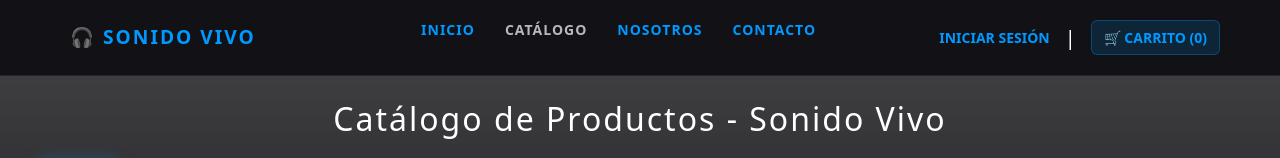
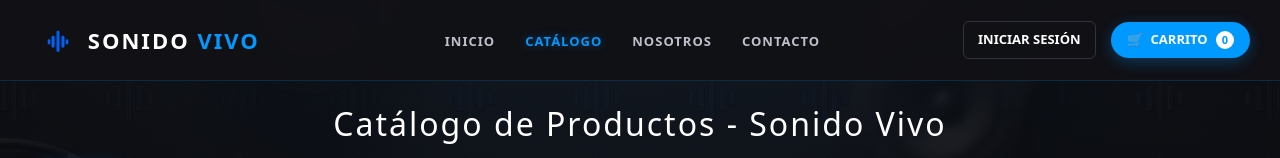
Before and after one commit to alexci1/tienda-sonido-vivo, a React (Vite) app: page /categories in a window 1280 px wide. Shown: the top 158 px of the page. Built offline with nearby package versions, Linux system fonts and the light colour scheme; some icons are missing.

Commit message:
Rediseño la barra de navegación y el panel de administración
Actualización la navegación y el panel de administración con un diseño de estilo tecnológico moderno, añade un fondo que ocupe toda la página y oculta el carrito para los administradores y los vendedores.

```diff
--- a/src/components/Navbar.jsx
+++ b/src/components/Navbar.jsx
@@ -11,78 +11,68 @@ export default function Navbar({ cantidadCarrito }) {
     navigate('/login');
   };
 
+  // Verificamos si el usuario activo es Admin o Vendedor
+  const esPersonalInterno = sesion?.rol === 'Administrador' || sesion?.rol === 'Vendedor';
+
   return (
-    <header>
-      <nav className="nav-bar">
+    <header className="navbar-modern-header">
+      <nav className="nav-bar-modern">
         <div className="logo">
-          <Link to="/">
-            <span style={{ fontWeight: 'bold', fontSize: '1.2rem' }}>🎧 SONIDO VIVO</span>
+          <Link to="/" className="logo-brand">
+            <img
+              src="/images/icon/icon-sonido-vivo.png"
+              alt="Sonido Vivo Logo"
+              className="navbar-logo-img"
+            />
+            <span>
+              <span style={{ color: '#ffffff' }}>SONIDO</span>{' '}
+              <span style={{ color: '#0099ff' }}>VIVO</span>
+            </span>
           </Link>
         </div>
 
-        <ul className="nav-links">
-          <li>
-            <NavLink to="/" end>INICIO</NavLink>
-          </li>
-          <li>
-            <NavLink to="/categories">CATÁLOGO</NavLink> {/* Unifica productos y categorías aquí */}
-          </li>
-          <li>
-            <NavLink to="/nosotros">NOSOTROS</NavLink>
-          </li>
-          <li>
-            <NavLink to="/contacto">CONTACTO</NavLink>
-          </li>
+        <ul className="nav-links-modern">
+          <li><NavLink to="/" end>INICIO</NavLink></li>
+          <li><NavLink to="/categories">CATÁLOGO</NavLink></li>
+          <li><NavLink to="/nosotros">NOSOTROS</NavLink></li>
+          <li><NavLink to="/contacto">CONTACTO</NavLink></li>
         </ul>
 
-        <div className="nav-actions">
+        <div className="nav-actions-modern">
           {sesion ? (
             <>
-              {/* Si es Admin o Vendedor, muestra acceso al Panel */}
-              {(sesion.rol === 'Administrador' || sesion.rol === 'Vendedor') && (
-                <>
-                  <Link to="/admin" className="login-link" style={{ color: '#ffc107', fontWeight: 'bold' }}>
-                    <span>PANEL ({sesion.rol.toUpperCase()})</span>
-                  </Link>
-                  <span className="separator">|</span>
-                </>
+              {/* Si es Admin o Vendedor, muestra acceso al Panel estilizado */}
+              {esPersonalInterno && (
+                <Link to="/admin" className="badge-admin">
+                  ⚙️ PANEL ({sesion.rol.toUpperCase()})
+                </Link>
               )}
 
-              {/* Muestra el nombre/usuario activo */}
-              <span style={{ fontSize: '0.9rem', color: '#0d6efd', fontWeight: 'bold' }}>
-                👤 {sesion.nombre || sesion.usuario}
-              </span>
+              {/* Saludo y rol del usuario con diseño tech */}
+              <div className="user-badge-container">
+                <span className="user-name">👤 {sesion.nombre || sesion.usuario}</span>
+                <span className="user-role-tag">{sesion.rol}</span>
+              </div>
 
-              <span className="separator">|</span>
-
-              {/* Botón Salir */}
-              <button
-                onClick={handleCerrarSesion}
-                className="login-link"
-                style={{
-                  background: 'none',
-                  border: 'none',
-                  cursor: 'pointer',
-                  color: '#dc3545',
-                  fontWeight: 'bold',
-                  padding: 0,
-                  fontFamily: 'inherit'
-                }}
-              >
+              {/* Botón Salir rediseñado */}
+              <button onClick={handleCerrarSesion} className="btn-logout-tech">
                 SALIR
               </button>
             </>
           ) : (
-            <Link to="/login" className="login-link">
-              <span>INICIAR SESIÓN</span>
+            <Link to="/login" className="btn-login">
+              INICIAR SESIÓN
             </Link>
           )}
 
-          <span className="separator">|</span>
-
-          <Link to="/carrito" className="cart-link">
-            <span>🛒 CARRITO ({cantidadCarrito})</span>
-          </Link>
+          {/* El carrito se oculta automáticamente si es Administrador o Vendedor */}
+          {!esPersonalInterno && (
+            <Link to="/carrito" className="cart-pill">
+              <span>🛒</span>
+              <span className="cart-text">CARRITO</span>
+              <span className="cart-badge">{cantidadCarrito}</span>
+            </Link>
+          )}
         </div>
       </nav>
     </header>
--- a/src/main.css
+++ b/src/main.css
@@ -1,6 +1,6 @@
 @import url('https://fonts.googleapis.com/css2?family=Montserrat:ital,wght@0,100..900;1,100..900&family=Roboto:ital,wght@0,100..900;1,100..900&display=swap');
 
-* {
+{
 margin: 0;
 padding: 0;
 box-sizing: border-box;
@@ -13,24 +13,26 @@ html {
 body {
 font-family: 'Montserrat', sans-serif;
 background-color: #0b0b0f;
+/* Imagen de fondo única que cubre toda la pantalla de forma fluida */
+background-image:
+linear-gradient(
+to bottom,
+rgba(11, 11, 15, 0.82) 0%,
+
+rgba(11, 11, 15, 0.90) 50%,
+
+rgba(11, 11, 15, 0.96) 100%
+
+),
+url('/images/background-pattern.jpg');
+background-repeat: no-repeat;
+background-size: cover;
+background-position: center;
+background-attachment: fixed;
 color: #ffffff;
 min-height: 100vh;
 display: flex;
 flex-direction: column;
-    background-image:
-        linear-gradient(to bottom,
-            rgba(11, 11, 15, 0.0) 0%,
-            rgba(11, 11, 15, 0.4) 40%,
-            rgba(11, 11, 15, 0.9) 70%,
-            #0b0b0f 95%),
-        linear-gradient(to bottom,
-            rgba(11, 11, 15, 0.75) 0%,
-            rgba(11, 11, 15, 0.85) 50%,
-            rgba(11, 11, 15, 0.95) 100%);
-    background-size: cover;
-    background-position: center top;
-    background-repeat: no-repeat;
-    background-attachment: fixed;
 }
 
 .app-container {
@@ -252,7 +254,7 @@ header {
 box-shadow: 0 0 15px rgba(0, 153, 255, 0.4);
 }
 
-/* Ajustes para tablas y componentes de Bootstrap en tema oscuro (Alta Legibilidad) */
+/* Ajustes para tablas y componentes de Bootstrap en tema oscuro */
 .table {
 color: #ffffff !important;
 background-color: #15151c !important;
@@ -439,7 +441,7 @@ header {
 box-shadow: 0 0 15px rgba(0, 153, 255, 0.4);
 }
 
-/* --- ESTILOS PARA MENSAJES DE ERROR Y ÉXITO --- */
+/* --- MENSAJES DE ERROR Y ÉXITO --- */
 .mensaje {
 margin-top: 15px;
 padding: 12px;
@@ -461,7 +463,7 @@ header {
 border: 1px solid rgba(34, 197, 94, 0.4);
 }
 
-/* --- PANEL ADMINISTRADOR (KPIs Y TEXTOS CLAROS) --- */
+/* --- PANEL ADMINISTRADOR --- */
 .panel {
 max-width: 1100px;
 margin: 40px auto;
@@ -670,7 +672,6 @@ header {
 font-size: 14px;
 font-weight: 600;
 color: #22c55e;
-    /* Verde brillante para indicar stock disponible */
 }
 
 .product-detail-actions {
@@ -722,7 +723,311 @@ header {
 box-shadow: 0 0 15px rgba(0, 153, 255, 0.3);
 }
 
-/* Responsividad para móviles */
+/* --- NAVBAR MODERN TECH --- */
+.navbar-modern-header {
+background-color: rgba(17, 17, 22, 0.95);
+backdrop-filter: blur(10px);
+border-bottom: 1px solid rgba(0, 153, 255, 0.2);
+position: sticky;
+top: 0;
+z-index: 1050;
+}
+
+.nav-bar-modern {
+max-width: 1300px;
+margin: 0 auto;
+height: 80px;
+display: flex;
+align-items: center;
+justify-content: space-between;
+padding: 0 30px;
+}
+
+.logo-brand {
+color: #0099ff !important;
+font-size: 1.25rem;
+font-weight: 800;
+letter-spacing: 2px;
+text-decoration: none;
+display: flex;
+align-items: center;
+gap: 10px;
+}
+
+.navbar-logo-img {
+height: 32px;
+width: auto;
+object-fit: contain;
+}
+
+.nav-links-modern {
+display: flex;
+list-style: none;
+gap: 30px;
+margin: 0;
+}
+
+.nav-links-modern a {
+color: #c0c0cc;
+text-decoration: none;
+font-size: 13px;
+font-weight: 700;
+letter-spacing: 1px;
+transition: 0.3s;
+}
+
+.nav-links-modern a:hover,
+.nav-links-modern a.active {
+color: #0099ff;
+text-shadow: 0 0 10px rgba(0, 153, 255, 0.4);
+}
+
+.nav-actions-modern {
+display: flex;
+align-items: center;
+gap: 15px;
+}
+
+.badge-admin {
+background-color: rgba(255, 193, 7, 0.15);
+color: #ffc107 !important;
+border: 1px solid rgba(255, 193, 7, 0.3);
+padding: 6px 12px;
+border-radius: 6px;
+font-size: 12px;
+font-weight: bold;
+text-decoration: none;
+}
+
+.user-badge-container {
+display: flex;
+flex-direction: column;
+align-items: flex-end;
+line-height: 1.2;
+}
+
+.user-name {
+font-size: 13px;
+color: #ffffff;
+font-weight: 700;
+}
+
+.user-role-tag {
+font-size: 10px;
+color: #0099ff;
+text-transform: uppercase;
+letter-spacing: 0.5px;
+font-weight: 600;
+}
+
+.btn-logout-tech {
+background-color: rgba(239, 68, 68, 0.1);
+border: 1px solid rgba(239, 68, 68, 0.3);
+color: #f87171;
+padding: 6px 12px;
+border-radius: 6px;
+font-weight: 700;
+font-size: 12px;
+cursor: pointer;
+transition: 0.3s;
+}
+
+.btn-logout-tech:hover {
+background-color: #ef4444;
+color: #ffffff;
+border-color: #ef4444;
+box-shadow: 0 0 10px rgba(239, 68, 68, 0.4);
+}
+
+.btn-login {
+color: #ffffff !important;
+text-decoration: none;
+font-size: 13px;
+font-weight: 700;
+padding: 8px 14px;
+border: 1px solid #333340;
+border-radius: 6px;
+transition: 0.3s;
+}
+
+.btn-login:hover {
+border-color: #0099ff;
+color: #0099ff !important;
+}
+
+.cart-pill {
+background-color: #0099ff;
+color: white !important;
+text-decoration: none;
+padding: 8px 16px;
+border-radius: 20px;
+font-weight: bold;
+font-size: 13px;
+display: flex;
+align-items: center;
+gap: 8px;
+transition: 0.3s;
+box-shadow: 0 4px 15px rgba(0, 153, 255, 0.3);
+}
+
+.cart-pill:hover {
+background-color: #007acc;
+transform: translateY(-2px);
+}
+
+.cart-badge {
+background-color: #ffffff;
+color: #0099ff;
+padding: 1px 6px;
+border-radius: 10px;
+font-size: 11px;
+}
+
+/* --- ADMIN DASHBOARD & TABS --- */
+.admin-dashboard-container {
+max-width: 1200px;
+margin: 25px auto;
+padding: 0 25px;
+}
+
+.admin-header-section {
+display: flex;
+justify-content: space-between;
+align-items: center;
+margin-bottom: 20px;
+border-bottom: 1px solid rgba(255, 255, 255, 0.08);
+padding-bottom: 15px;
+}
+
+.admin-header-section h1 {
+font-size: 22px;
+font-weight: 800;
+color: #ffffff;
+letter-spacing: 1px;
+}
+
+.admin-header-section p {
+color: #a0a0b0;
+font-size: 13px;
+}
+
+.admin-kpi-grid {
+display: grid;
+grid-template-columns: repeat(3, 1fr);
+gap: 15px;
+margin-bottom: 25px;
+}
+
+.admin-kpi-card {
+background-color: rgba(21, 21, 28, 0.7);
+backdrop-filter: blur(10px);
+border: 1px solid rgba(0, 153, 255, 0.2);
+border-radius: 10px;
+padding: 18px 20px;
+display: flex;
+flex-direction: column;
+gap: 5px;
+box-shadow: 0 4px 15px rgba(0, 0, 0, 0.4);
+transition: 0.3s;
+}
+
+.admin-kpi-card:hover {
+border-color: #0099ff;
+transform: translateY(-2px);
+box-shadow: 0 0 15px rgba(0, 153, 255, 0.2);
+}
+
+.admin-kpi-card .kpi-number {
+font-size: 28px;
+font-weight: 900;
+color: #0099ff;
+}
+
+.admin-kpi-card .kpi-label {
+font-size: 12px;
+font-weight: 700;
+color: #a0a0b0;
+text-transform: uppercase;
+letter-spacing: 1px;
+}
+
+.admin-section-card {
+background-color: rgba(21, 21, 28, 0.7);
+backdrop-filter: blur(10px);
+border: 1px solid rgba(255, 255, 255, 0.08);
+border-radius: 10px;
+padding: 22px 25px;
+margin-bottom: 25px;
+box-shadow: 0 6px 20px rgba(0, 0, 0, 0.5);
+}
+
+.admin-section-card h3 {
+font-size: 16px;
+font-weight: 700;
+color: #ffffff;
+margin-bottom: 15px;
+display: flex;
+align-items: center;
+gap: 10px;
+}
+
+.admin-btn-primary {
+background-color: #0099ff;
+color: #ffffff;
+border: none;
+padding: 8px 16px;
+border-radius: 6px;
+font-weight: bold;
+font-size: 12px;
+cursor: pointer;
+transition: 0.3s;
+box-shadow: 0 3px 10px rgba(0, 153, 255, 0.3);
+}
+
+.admin-btn-primary:hover {
+background-color: #007acc;
+transform: translateY(-1px);
+}
+
+.admin-nav-tabs {
+background-color: rgba(21, 21, 28, 0.7);
+backdrop-filter: blur(10px);
+border: 1px solid rgba(255, 255, 255, 0.08);
+border-radius: 10px;
+padding: 6px;
+display: flex;
+gap: 8px;
+margin-bottom: 25px;
+box-shadow: 0 4px 15px rgba(0, 0, 0, 0.4);
+}
+
+.admin-nav-tab-btn {
+flex: 1;
+background-color: transparent;
+border: 1px solid transparent;
+color: #a0a0b0;
+padding: 10px 16px;
+border-radius: 8px;
+font-weight: 700;
+font-size: 13px;
+cursor: pointer;
+transition: 0.3s;
+text-align: center;
+}
+
+.admin-nav-tab-btn:hover {
+color: #ffffff;
+background-color: rgba(255, 255, 255, 0.03);
+}
+
+.admin-nav-tab-btn.active {
+background-color: #0099ff;
+color: #ffffff;
+border-color: #0099ff;
+box-shadow: 0 0 15px rgba(0, 153, 255, 0.3);
+}
+
+/* --- RESPONSIVIDAD --- */
 @media (max-width: 768px) {
 .product-detail-card {
 grid-template-columns: 1fr;
@@ -741,8 +1046,9 @@ header {
 .product-detail-price {
     font-size: 26px;
 }
+
+
 }
-
 
 @media(max-width: 1000px) {
 .nav-bar {
@@ -752,6 +1058,8 @@ header {
 .product-container {
     grid-template-columns: repeat(2, 1fr);
 }
+
+
 }
 
 @media(max-width: 650px) {
@@ -779,4 +1087,6 @@ header {
 .admin-grid {
     grid-template-columns: 1fr;
 }
+
+
 }
```
Also changed, not shown: src/pages/Admin.jsx (+45 -51 lines). Lines whose indentation alone changed are shown as unchanged.
